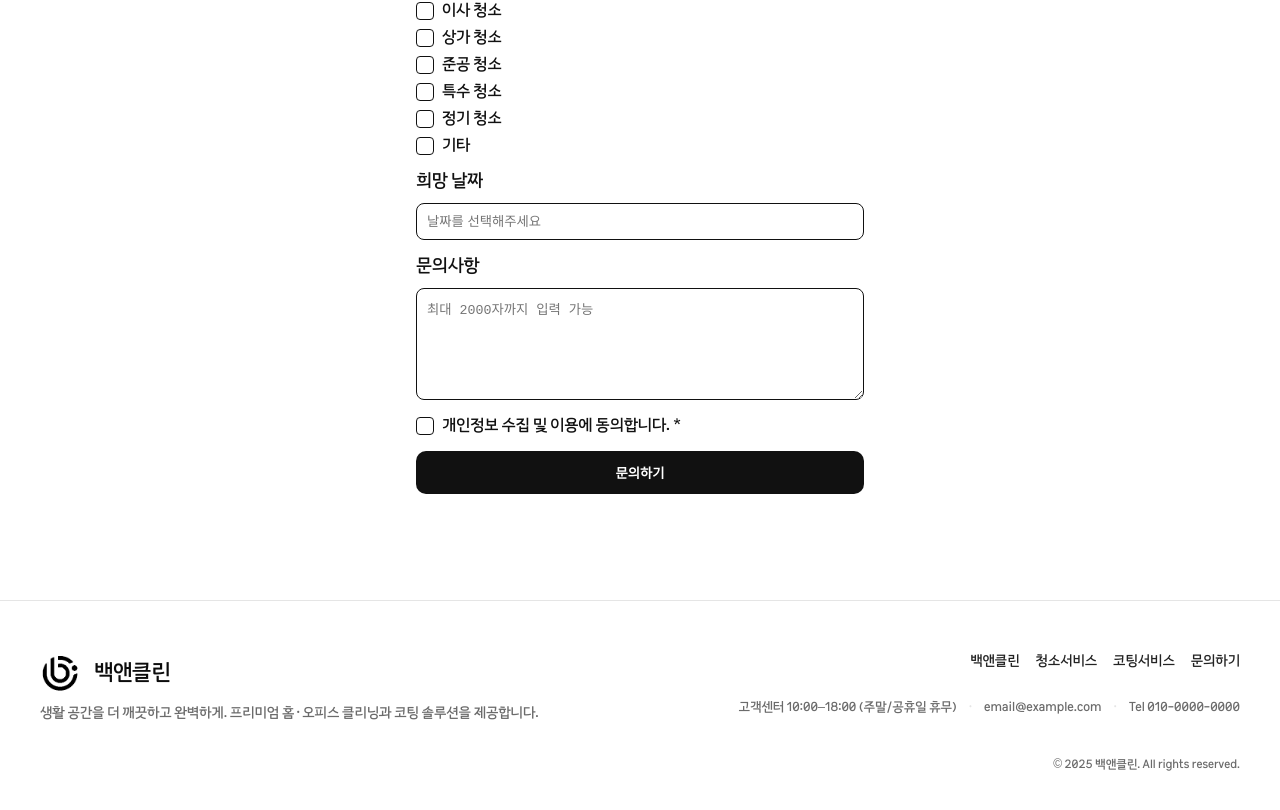
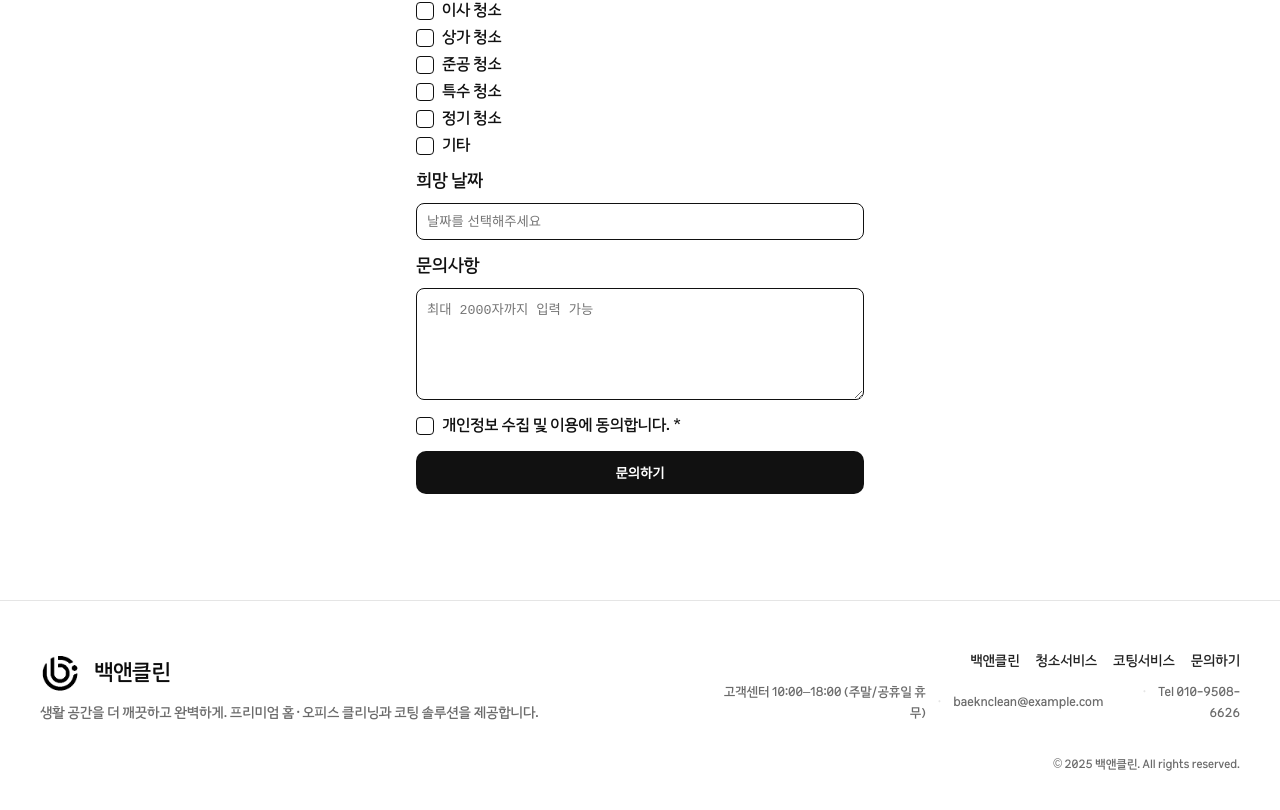
Before and after one commit to nownity/baeksaekclean, a React (Create React App) app: page /contact in a window 1280 px wide. Shown: the part 700-1510 px from the top of the page. Built offline with nearby package versions, Linux system fonts and the light colour scheme; a web font is replaced by a local one.

Commit message:
footer 수정

```diff
--- a/src/components/Footer.jsx
+++ b/src/components/Footer.jsx
@@ -162,8 +162,8 @@ const Footer = () => {
             </LinkRow>
             <Meta>
               <span>고객센터 10:00–18:00 (주말/공휴일 휴무)</span>
-              <span>email@example.com</span>
-              <span>Tel 010-0000-0000</span>
+              <span>baeknclean@example.com</span>
+              <span>Tel 010-9508-6626</span>
             </Meta>
           </InfoBlock>
         </FooterGrid>
```
